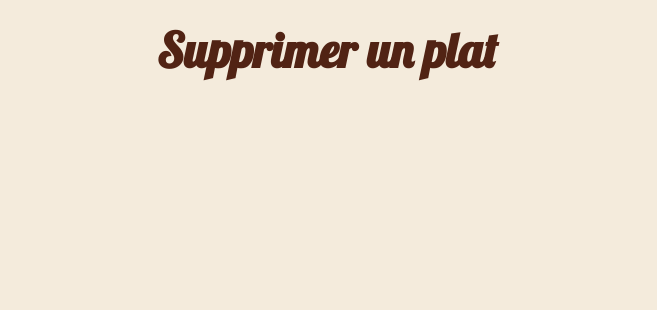
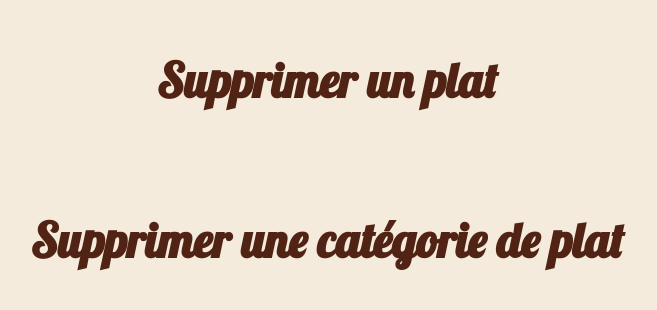
Before and after one commit to esteban-genty/gestionnaire-de-menu, a PHP site: page /supprimer-plats.php in a window 1280 px wide. Shown: the part 80-390 px from the top of the page, without its empty margins (313-970 px from the left). Run offline with PHP 8.4, Linux system fonts and the light colour scheme; data that the repository does not hold is empty.

Commit message:
Ajout de la fonctionnalité pour supprimer des catégories ( plat )

```diff
--- a/plats/supprimer-plats.php
+++ b/plats/supprimer-plats.php
@@ -41,10 +41,31 @@
                     echo "<h3> Catégorie : ". $plats['categories_plat'] . " | Prix : " . $plats['prix_plat'] . "€</h3>";
                     echo "</div>";
 
+                    echo "<form method=\"POST\" action=\"\">";
+                    echo "<input type=\"hidden\" name=\"plat_id\" value=\"" . $plats['plat_id'] . "\">";
+                    echo "<button type=\"submit\" name=\"supprimer-plats\">Supprimer</button>";
+                    echo "</form>";
+                    echo "</article>";
+                }
+            }
+        ?>
+    </section>
+
+    <h1>Supprimer une catégorie de plat</h1>
+    <section class="suppression-categories-plats">
+        <?php
+            $result = $bddPDO->query($requete);
+
+            while ($plats = $result->fetch(PDO::FETCH_ASSOC)) {
+                if($plats['afficher_plat'] == 0) {
+                    echo "<article>";
+                    echo "<div class=\"detail\">";
+                    echo "<h2> Catégorie : ". $plats['categories_plat'] . "</h2>";
+                    echo "</div>";
 
                     echo "<form method=\"POST\" action=\"\">";
                     echo "<input type=\"hidden\" name=\"plat_id\" value=\"" . $plats['plat_id'] . "\">";
-                    echo "<button type=\"submit\" name=\"supprimer\">Supprimer</button>";
+                    echo "<button type=\"submit\" name=\"supprimer-categories-plats\">Supprimer</button>";
                     echo "</form>";
                     echo "</article>";
                 }
@@ -53,8 +74,13 @@
     </section>
 
     <?php
-    if (isset($_POST['supprimer'])) {
+        if (isset($_POST['supprimer-plats'])) {
             $plat_id = $_POST['plat_id'];
+
+            if($plat_id == 0){
+                echo "<p>Impossible de supprimer la catégorie par défaut.</p>";
+                exit;
+            } else{
 
                 $requete = $bddPDO->prepare("DELETE FROM `plats` WHERE `plat_id` = :id");
 
@@ -70,7 +96,42 @@
                     echo "<p>Erreur lors de la suppression de la catégorie.</p>";
                 }
             }
+        }
     ?>
+
+    <?php
+        if(isset($_POST['supprimer-categories-plats']))
+        {
+            $plat_id = $_POST['plat_id'];
+
+            if($plat_id == 1) {
+                echo "<p>Impossible de supprimer la catégorie par défaut.</p>";
+                exit;
+            } else{
+
+               // while ($plats = $result->fetch(PDO::FETCH_ASSOC)) {
+                 //   if($plats['categories_plat'] ==  ) {
+                   // }
+
+                $requete = $bddPDO->prepare("DELETE FROM `plats` WHERE `plat_id` = :id");
+
+                $requete->bindValue(':id', $plat_id, PDO::PARAM_INT);
+
+                $result = $requete->execute();
+
+                if ($result) {
+                    echo "<p>Catégorie supprimée avec succès. ID : " . $plat_id . "</p>";
+                    header("Location: " . $_SERVER['PHP_SELF']);
+                    exit;
+                } else {
+                    echo "<p>Erreur lors de la suppression de la catégorie.</p>";
+                }
+            }
+        }
+    ?>
+
+
+
 
 </body>
 </html>
--- a/styles/supprimer.css
+++ b/styles/supprimer.css
@@ -6,6 +6,7 @@
     align-items: center;
     justify-content: center;
     gap: 20px;
+    margin-bottom: 60px;
 }
 
 .suppression-plats article{
@@ -21,6 +22,32 @@
     font-family: roboto, sans-serif;
 }
 
+
+.suppression-categories-plats{
+    margin-top: 40px;
+    display: flex;
+    flex-wrap: wrap;
+    flex-direction: row;
+    align-items: center;
+    justify-content: center;
+    gap: 20px;
+    margin-bottom: 60px;
+}
+
+.suppression-categories-plats article{
+    justify-content: space-between;
+    gap: 30px;
+    width: 25%;
+    height: 100px;
+    display: flex;
+    flex-direction: row;
+    border-radius: 10px;
+    padding: 20px;
+    background-color: #512314;
+    font-family: roboto, sans-serif;
+}
+
+
 .detail{
     display: flex;
     flex-direction: column;
@@ -31,7 +58,7 @@ h1{
     font-family: "Lobster", sans-serif;
     font-size: 3rem;
     color: #512314;
-    margin-top: 20px;
+    margin-top: 50px;
     text-align: center;
 }
 h2{
```
Lines whose indentation alone changed are shown as unchanged.
